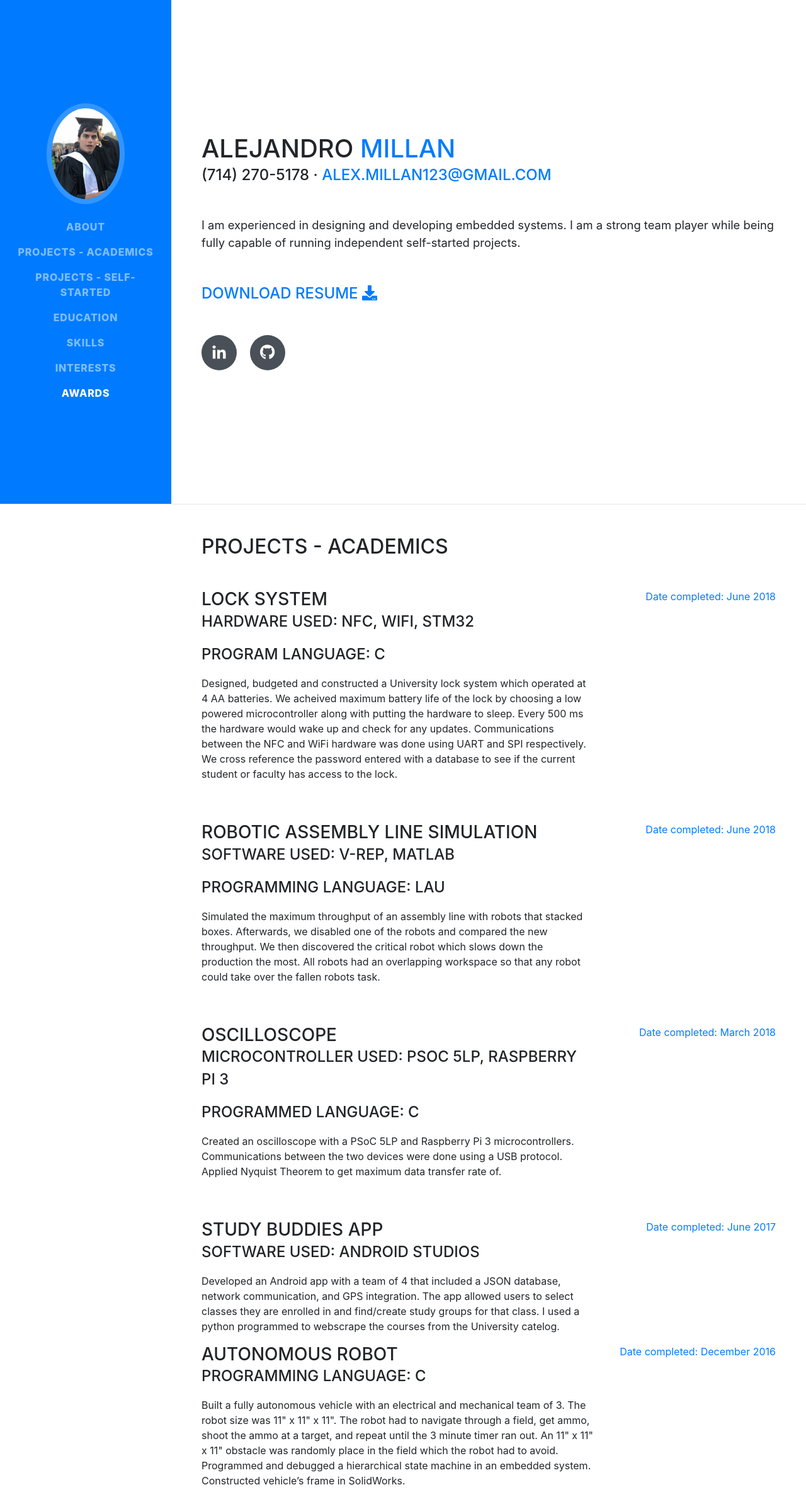
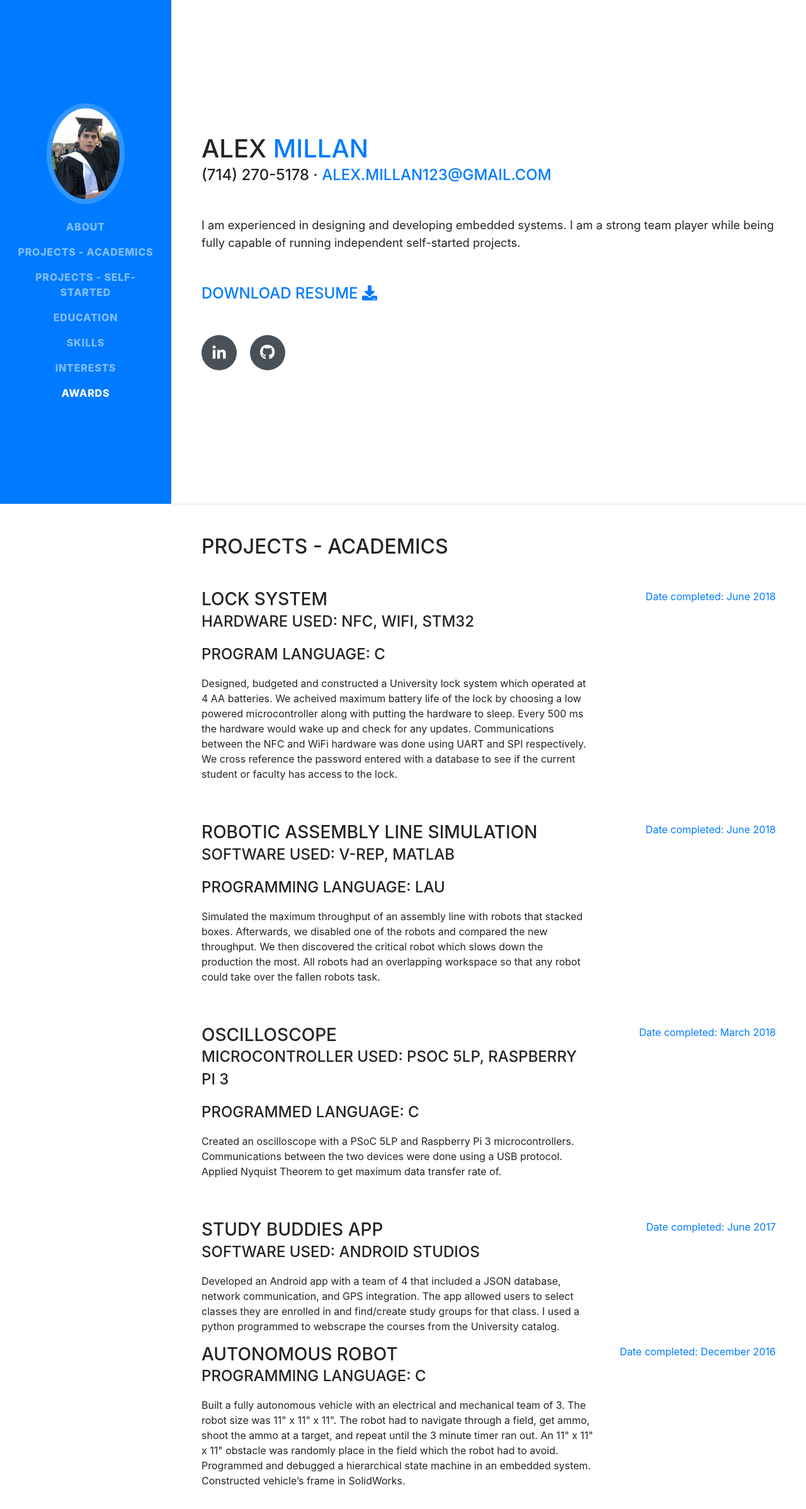
Before and after one commit to Alex-Millan/Alex-Millan.github.io, a website with bundled scripts: page index.html in a window 1280 px wide. Shown: the top 2396 px of the page at 63% size. Built offline with nearby package versions, Linux system fonts and the light colour scheme; a web font is replaced by a local one.

Commit message:
edited typos

```diff
--- a/index.html
+++ b/index.html
@@ -66,7 +66,7 @@
 
       <section class="resume-section p-3 p-lg-5 d-flex d-column" id="about">
         <div class="my-auto">
-          <h1 class="mb-0">Alejandro
+          <h1 class="mb-0">Alex
             <span class="text-primary">Millan</span>
           </h1>
           <div class="subheading mb-5"> (714) 270-5178 ·
@@ -170,7 +170,7 @@
                 Developed an Android app with a team of 4 that included a JSON database,
                 network communication, and GPS integration. The app allowed users
                 to select classes they are enrolled in and find/create study groups for that
-                class. I used a python programmed to webscrape the courses from the University catelog.
+                class. I used a python programmed to webscrape the courses from the University catalog.
 
               </p>
             </div>
```
